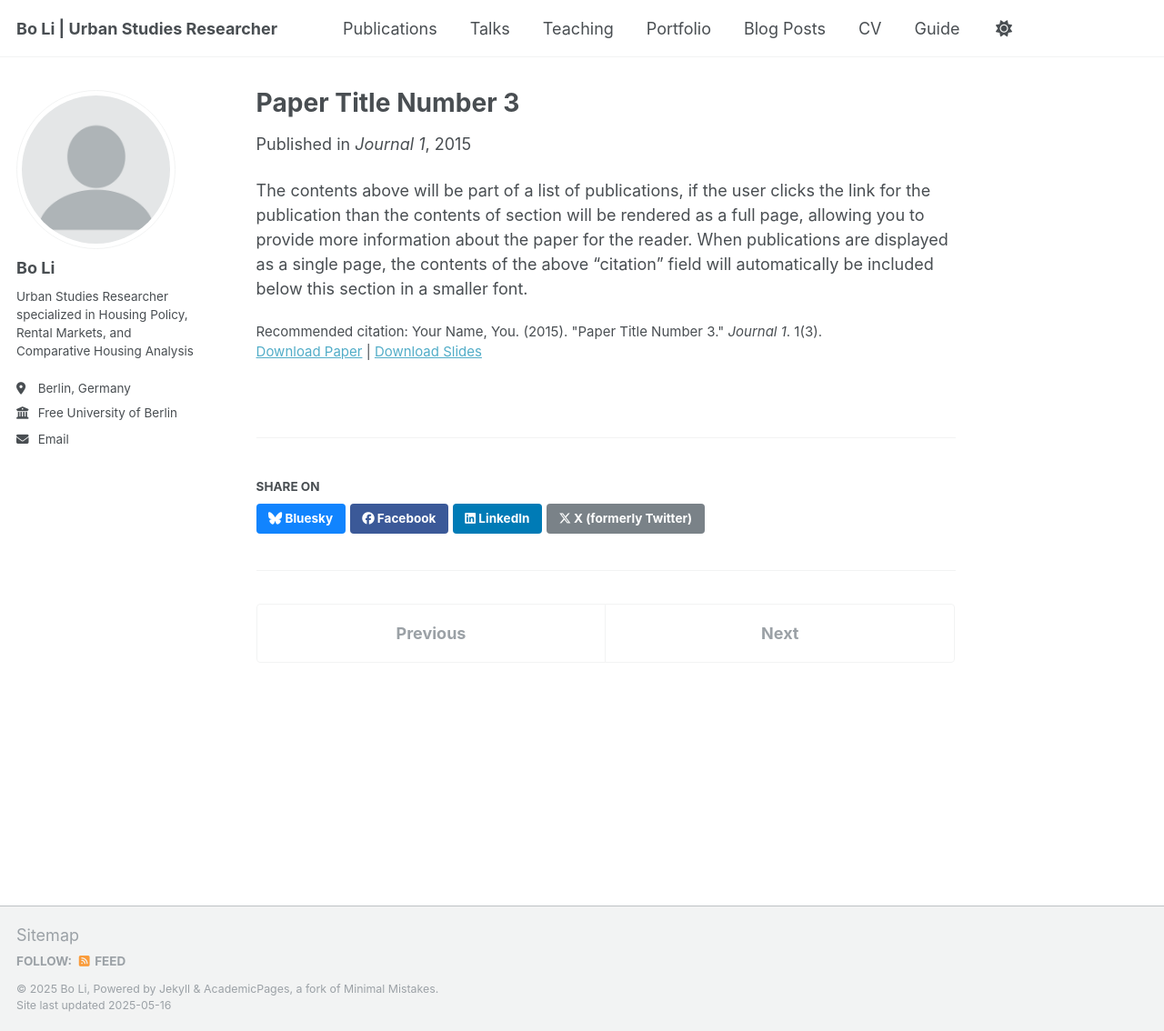
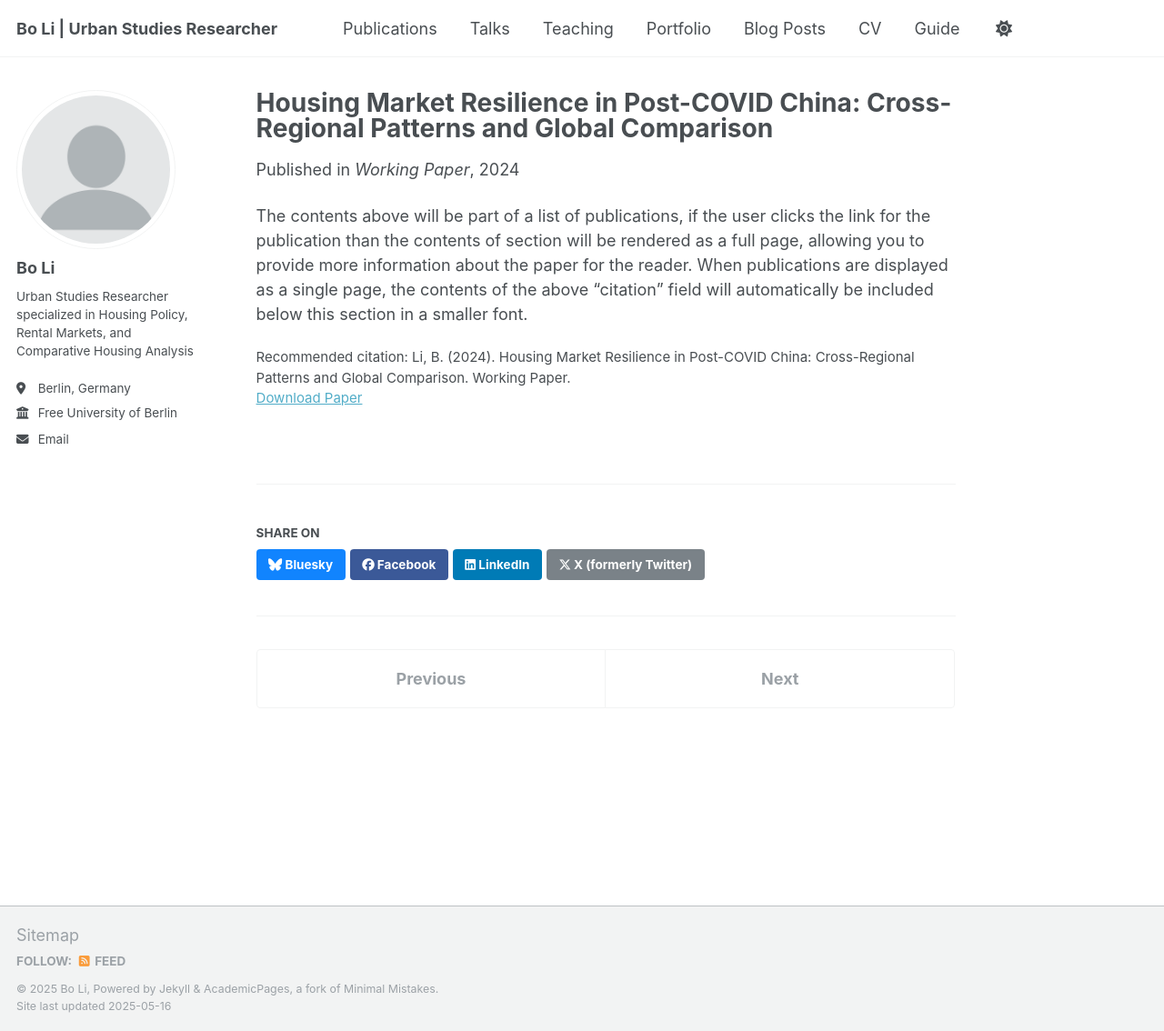
Before and after one commit to housingforall/housingforall.github.io, a Jekyll site: the page built from _publications/2015-10-01-paper-title-number-3.md, in a window 1280 px wide and 1134 px high. Shown: the whole window at 91% size. Built offline with Jekyll 4.4.1, drawn with Linux system fonts in a browser that asks for light colours.

Commit message:
Update 2015-10-01-paper-title-number-3.md

```diff
--- a/_publications/2015-10-01-paper-title-number-3.md
+++ b/_publications/2015-10-01-paper-title-number-3.md
@@ -1,14 +1,12 @@
 ---
-title: "Paper Title Number 3"
+title: "Housing Market Resilience in Post-COVID China: Cross-Regional Patterns and Global Comparison"
 collection: publications
-category: manuscripts
-permalink: /publication/2015-10-01-paper-title-number-3
-excerpt: 'This paper is about the number 3. The number 4 is left for future work.'
-date: 2015-10-01
-venue: 'Journal 1'
-slidesurl: 'http://academicpages.github.io/files/slides3.pdf'
-paperurl: 'http://academicpages.github.io/files/paper3.pdf'
-citation: 'Your Name, You. (2015). &quot;Paper Title Number 3.&quot; <i>Journal 1</i>. 1(3).'
+permalink: /publication/2024-working-paper-housing-market-resilience
+excerpt: 'This working paper analyzes housing market resilience in post-COVID China with cross-regional patterns and global comparisons.'
+date: 2024-01-01
+venue: 'Working Paper'
+paperurl: ''
+citation: 'Li, B. (2024). Housing Market Resilience in Post-COVID China: Cross-Regional Patterns and Global Comparison. Working Paper.'
 ---
 
 The contents above will be part of a list of publications, if the user clicks the link for the publication than the contents of section will be rendered as a full page, allowing you to provide more information about the paper for the reader. When publications are displayed as a single page, the contents of the above "citation" field will automatically be included below this section in a smaller font.
```
